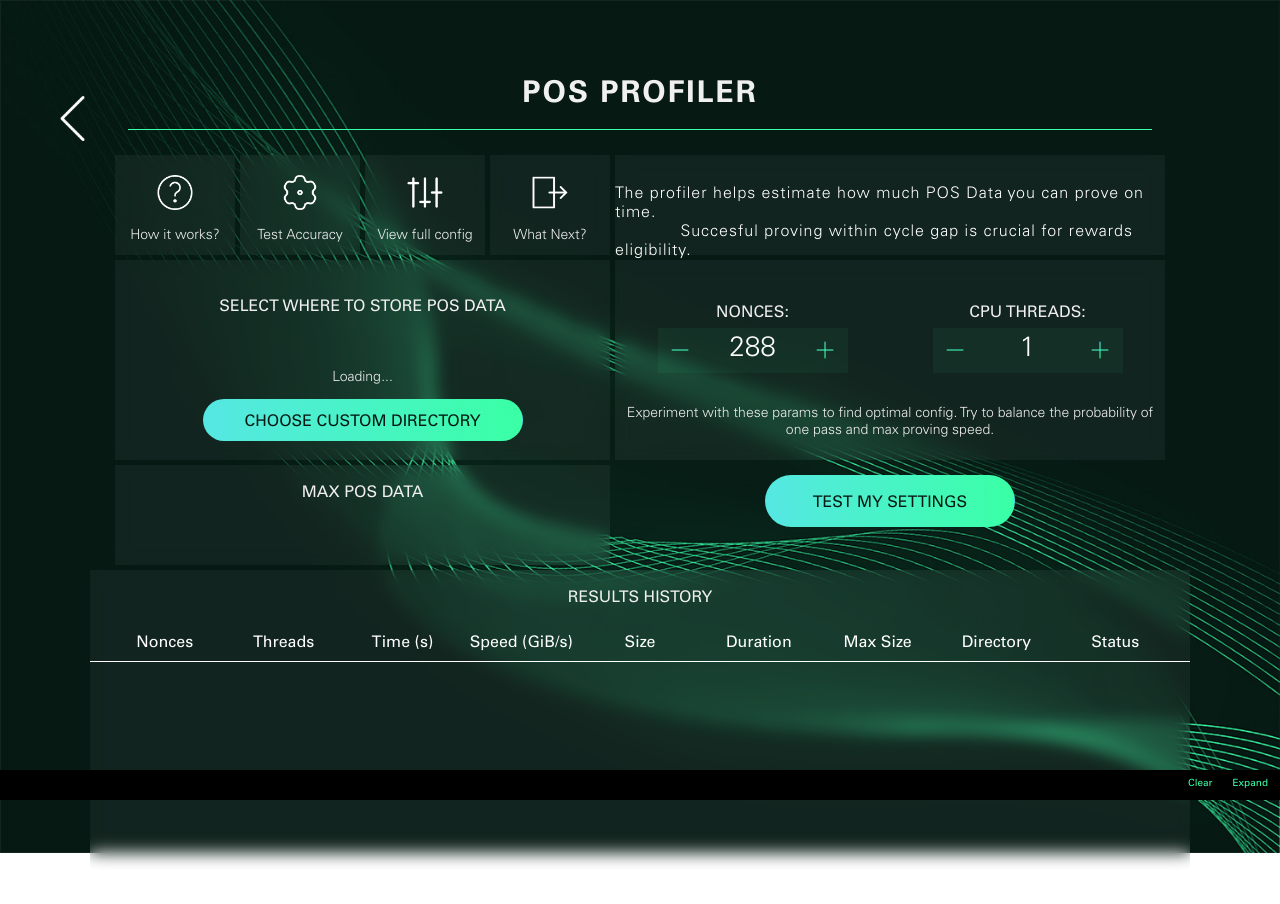
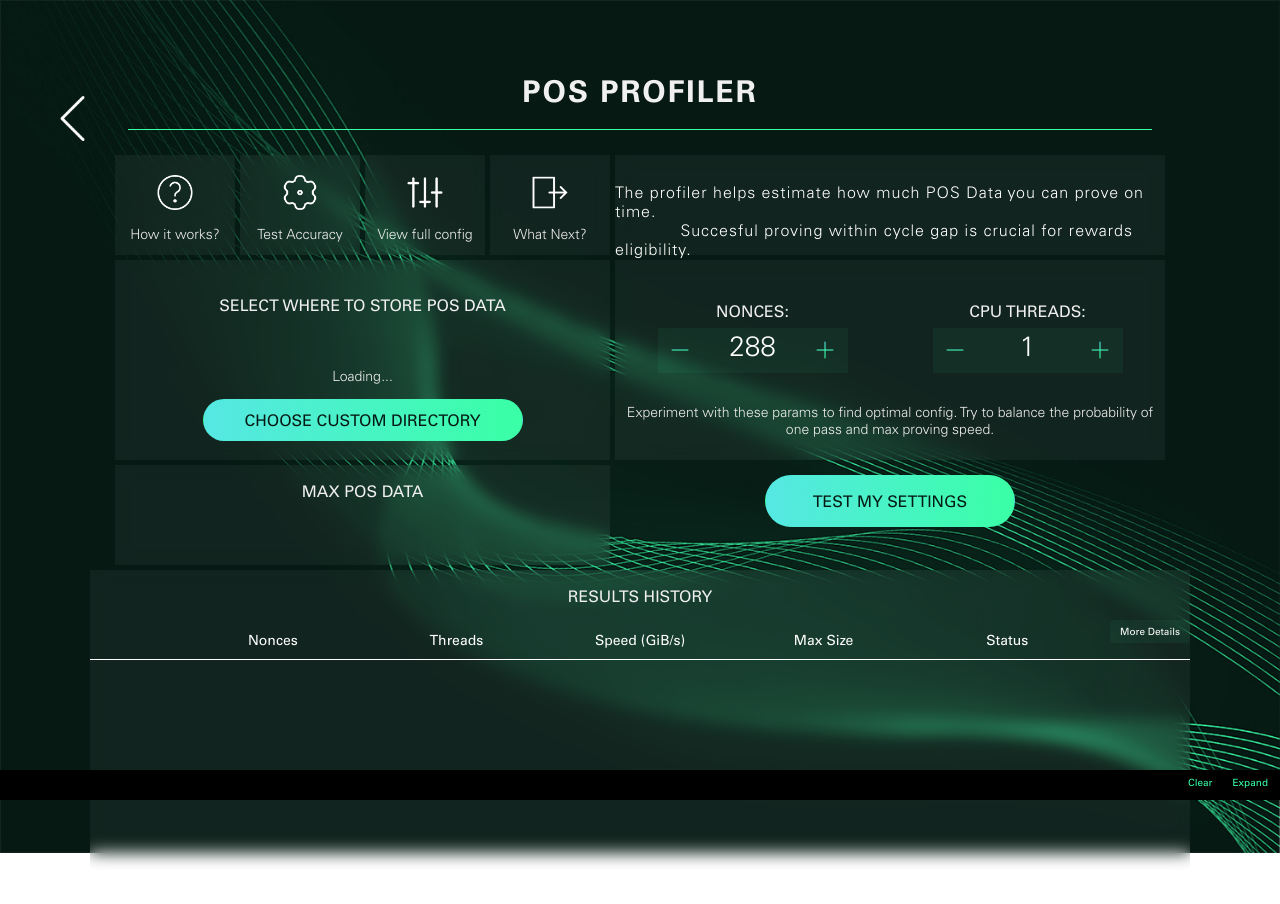
Before and after one commit to spacemeshos/sm-init-app-v2, a React (Create React App) app: page /profiler in a window 1280 px wide. Shown: the top 904 px of the page. Built offline with nearby package versions, Linux system fonts and the light colour scheme.

Commit message:
add toggle button for detailed view in ProfilerTable component

```diff
--- a/src/components/ProfilerTable.tsx
+++ b/src/components/ProfilerTable.tsx
@@ -1,4 +1,4 @@
-import React from 'react';
+import React, { useState } from 'react';
 import styled from 'styled-components';
 import Colors from '../styles/colors';
 import { getDirectoryDisplay } from '../utils/directoryUtils';
@@ -24,7 +24,7 @@ const TableHeader = styled.div`
   width: 100%;
   background: transparent;
   padding: 10px;
-  font-size: 16px;
+  font-size: 14px;
   font-family: 'Univers55', sans-serif;
   border-bottom: 0.5px solid ${Colors.white};
   color: ${Colors.white};
@@ -38,10 +38,10 @@ const TableBody = styled.div`
   align-content: center;
   flex-direction: column;
   width: 100%;
-  max-height: 120px;
+  max-height: 200px;
   background: transparent;
   padding: 10px;
-  font-size: 16px;
+  font-size: 14px;
   font-family: 'Univers55', sans-serif;
   color: ${Colors.greenVeryLight};
   overflow-y: auto;
@@ -53,7 +53,7 @@ const TableRow = styled.div<{ isClickable?: boolean }>`
   align-items: center;
   align-content: center;
   width: 100%;
-  height: 35px;
+  min-height: 35px;
   border-bottom: 0.5px solid ${Colors.greenVeryLight};
   cursor: ${({ isClickable }) => (isClickable ? 'pointer' : 'default')};
 
@@ -63,8 +63,26 @@ const TableRow = styled.div<{ isClickable?: boolean }>`
   }
 `;
 
-const Column = styled.div`
-  width: 11%;
+const Column = styled.div<{ expanded?: boolean }>`
+  width: ${({ expanded }) => (expanded ? '11%' : '17%')};
+`;
+
+const ToggleButton = styled.button`
+  position: absolute;
+  right: 0px;
+  top: 0px;
+  background: ${Colors.greenLightOpaque};
+  color: ${Colors.white};
+  border: none;
+  padding: 5px 10px;
+  border-radius: 4px;
+  cursor: pointer;
+  font-family: 'Univers55', sans-serif;
+  font-size: 10px;
+
+  &:hover {
+    background: ${Colors.darkOpaque};
+  }
 `;
 
 const StatusIndicator = styled.div<{ color: string }>`
@@ -135,18 +153,26 @@ const ProfilerTable: React.FC<ProfilerTableProps> = ({
   customNonces,
   customThreads,
 }) => {
+  const [showDetails, setShowDetails] = useState(false);
   return (
     <Table>
+      <ToggleButton onClick={() => setShowDetails(!showDetails)}>
+        {showDetails ? '<<' : 'More Details'}
+      </ToggleButton>
       <TableHeader>
-        <Column>Nonces</Column>
-        <Column>Threads</Column>
-        <Column>Time (s)</Column>
-        <Column>Speed (GiB/s)</Column>
-        <Column>Size</Column>
-        <Column>Duration</Column>
-        <Column>Max Size</Column>
-        <Column>Directory</Column>
-        <Column>Status</Column>
+        <Column expanded={showDetails}>Nonces</Column>
+        <Column expanded={showDetails}>Threads</Column>
+        <Column expanded={showDetails}>Speed (GiB/s)</Column>
+        <Column expanded={showDetails}>Max Size</Column>
+        <Column expanded={showDetails}>Status</Column>
+        {showDetails && (
+          <>
+            <Column expanded={showDetails}>Time (s)</Column>
+            <Column expanded={showDetails}>Size</Column>
+            <Column expanded={showDetails}>Duration</Column>
+            <Column expanded={showDetails}>Directory</Column>
+          </>
+        )}
       </TableHeader>
       <TableBody ref={scrollRef}>
         {benchmarks.map((benchmark, index) => (
@@ -155,26 +181,42 @@ const ProfilerTable: React.FC<ProfilerTableProps> = ({
             isClickable={benchmark.status === BenchmarkStatus.Complete}
             onClick={() => onBenchmarkSelect(benchmark)}
           >
-            <Column>{benchmark.nonces ?? customNonces}</Column>
-            <Column>{benchmark.threads ?? customThreads}</Column>
-            <Column>{benchmark.time_s?.toFixed(2) ?? '...'}</Column>
-            <Column>{benchmark.speed_gib_s?.toFixed(2) ?? '...'}</Column>
-            <Column>{benchmark.data_size ?? config.data_size}</Column>
-            <Column>{benchmark.duration ?? config.duration}</Column>
-            <Column>
+            <Column expanded={showDetails}>
+              {benchmark.nonces ?? customNonces}
+            </Column>
+            <Column expanded={showDetails}>
+              {benchmark.threads ?? customThreads}
+            </Column>
+            <Column expanded={showDetails}>
+              {benchmark.speed_gib_s?.toFixed(2) ?? '...'}
+            </Column>
+            <Column expanded={showDetails}>
               {benchmark.speed_gib_s
                 ? formatSize(calculateMaxDataSize(benchmark.speed_gib_s))
-                : "..."}
+                : '...'}
             </Column>
-            <Column>
-              {getDirectoryDisplay(benchmark.data_file, 'Default', 20)}
-            </Column>
-            <Column>
+            <Column expanded={showDetails}>
               <div style={{ display: 'flex', alignItems: 'center' }}>
                 <StatusIndicator color={getStatusColor(benchmark.status)} />
                 {benchmark.error || benchmark.status}
               </div>
             </Column>
+            {showDetails && (
+              <>
+                <Column expanded={showDetails}>
+                  {benchmark.time_s?.toFixed(2) ?? '...'}
+                </Column>
+                <Column expanded={showDetails}>
+                  {benchmark.data_size ?? config.data_size}
+                </Column>
+                <Column expanded={showDetails}>
+                  {benchmark.duration ?? config.duration}
+                </Column>
+                <Column expanded={showDetails}>
+                  {getDirectoryDisplay(benchmark.data_file, 'Default', 20)}
+                </Column>
+              </>
+            )}
           </TableRow>
         ))}
       </TableBody>
```
